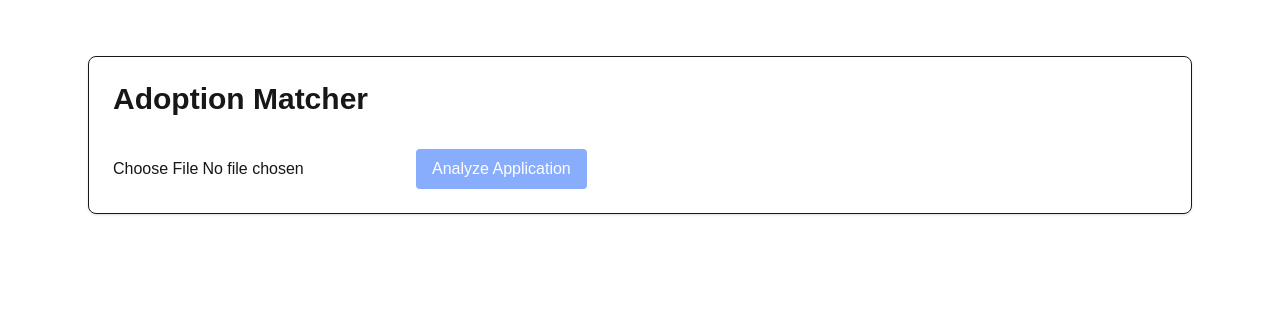
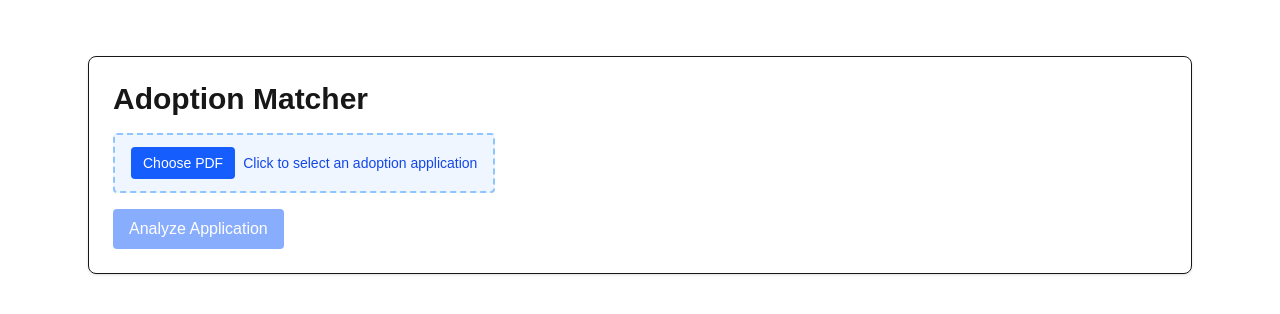
Before and after one commit to jlp0328/adoption-matcher, a Next.js app: page / in a window 1280 px wide. Shown: the top 314 px of the page. Built offline with nearby package versions, Linux system fonts and the light colour scheme.

Commit message:
Make upload file more obvious

```diff
--- a/components/ApplicationUploader.tsx
+++ b/components/ApplicationUploader.tsx
@@ -1,6 +1,6 @@
 "use client";
 
-import { useState } from "react";
+import { useId, useState } from "react";
 import { Applicant } from "@/types/applicant";
 import { MatchResult } from "@/types/match";
 
@@ -34,6 +34,7 @@ function MatchList({
 }
 
 export default function ApplicationUploader() {
+  const fileInputId = useId();
   const [file, setFile] = useState<File | null>(null);
   const [loading, setLoading] = useState(false);
   const [error, setError] = useState("");
@@ -79,11 +80,36 @@ export default function ApplicationUploader() {
       <div className="border rounded-lg p-6 shadow">
         <h1 className="text-3xl font-bold mb-4">Adoption Matcher</h1>
 
-        <input
-          type="file"
-          accept=".pdf"
-          onChange={(e) => setFile(e.target.files?.[0] ?? null)}
-        />
+        <div className="space-y-3">
+          <input
+            id={fileInputId}
+            type="file"
+            accept=".pdf"
+            className="sr-only"
+            onChange={(e) => {
+              setFile(e.target.files?.[0] ?? null);
+              setError("");
+            }}
+          />
+
+          <label
+            htmlFor={fileInputId}
+            className="inline-flex cursor-pointer items-center gap-2 rounded border-2 border-dashed border-blue-300 bg-blue-50 px-4 py-3 text-blue-700 transition hover:border-blue-500 hover:bg-blue-100"
+          >
+            <span className="rounded bg-blue-600 px-3 py-1.5 text-sm font-medium text-white">
+              Choose PDF
+            </span>
+            <span className="text-sm">
+              {file ? file.name : "Click to select an adoption application"}
+            </span>
+          </label>
+
+          {file && (
+            <p className="text-sm text-gray-600">
+              Selected: <span className="font-medium">{file.name}</span>
+            </p>
+          )}
+        </div>
 
         <button
           onClick={handleUpload}
```
